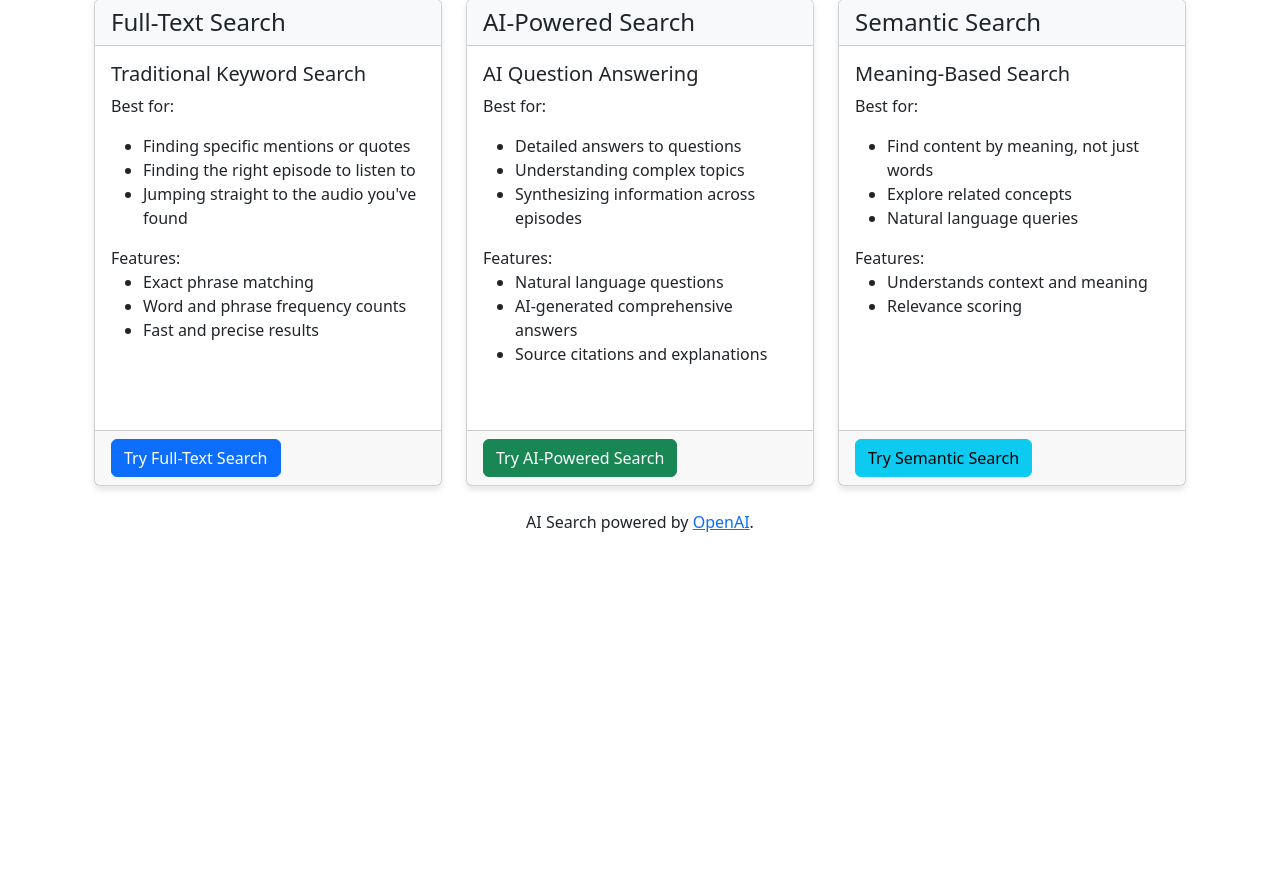
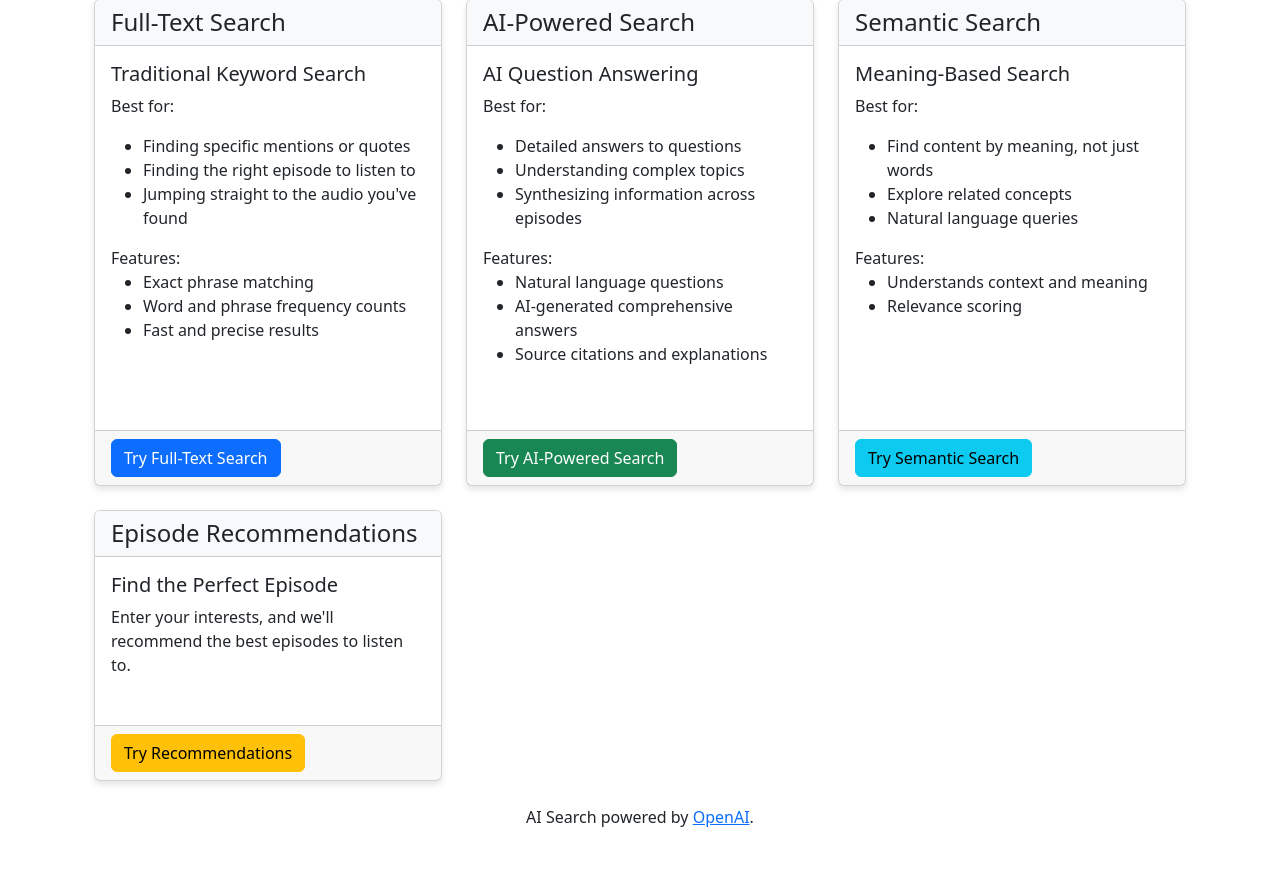
Before and after one commit to mattpovey/podcast_interrogator, a Flask app: page / in a window 1280 px wide. Shown: the part 282-1175 px from the top of the page. Before the commit the page ends 814 px from the top, so only its background shows below. Run offline with Flask 3, Linux system fonts and the light colour scheme; parts of the project's set-up code (start-up, migrations or seed data) failed here and were passed over.

Commit message:
Add episode recommendations feature to podcast application
- Implemented a new function `create_recommendations_prompt` in libPodSemSearch.py to generate prompts for recommending episodes based on user interests and semantic search results.
- Added a new route in app.py to serve the recommendations page.
- Enhanced frontend with a form for users to submit their interests and receive episode recommendations via an API call.
- Updated index.html to include a card for accessing the recommendations feature.
- Improved JavaScript to handle the display of recommendations and error messages dynamically.

```diff
--- a/frontend/app/app.py
+++ b/frontend/app/app.py
@@ -740,5 +740,9 @@ def rag_search():
 
     return Response(stream_with_context(generate()), mimetype='text/event-stream')
 
+@app.route('/recommendations', methods=['GET'])
+def recommendations_page():
+    return render_template('recommend.html')
+
 if __name__ == '__main__':
     app.run(host='127.0.0.1', port=5000)
--- a/frontend/app/static/script.js
+++ b/frontend/app/static/script.js
@@ -661,4 +661,58 @@ document.addEventListener('DOMContentLoaded', function() {
 
         ragResults.innerHTML = resultsHtml;
     }
+
+    const recommendForm = document.getElementById('recommend-form');
+    if (recommendForm) {
+        recommendForm.addEventListener('submit', async (e) => {
+            e.preventDefault();
+            const spinner = recommendForm.querySelector('.fa-spinner');
+            spinner.classList.remove('d-none');
+
+            const userInterest = document.getElementById('recommend-interest').value;
+            const formData = new FormData();
+            formData.append('interest', userInterest);
+
+            try {
+                const response = await fetch('/api/search/recommend', {
+                    method: 'POST',
+                    body: formData
+                });
+                const data = await response.json();
+                spinner.classList.add('d-none');
+
+                const resultsDiv = document.getElementById('recommend-results');
+
+                if (data.error) {
+                    resultsDiv.innerHTML = `<div class="alert alert-danger">${data.error}</div>`;
+                    return;
+                }
+
+                // Expect JSON with { "recommendations": [...] }
+                if (!data.recommendations) {
+                    resultsDiv.innerHTML = `<div class="alert alert-info">No recommendations found.</div>`;
+                    return;
+                }
+
+                let html = '';
+                data.recommendations.forEach((rec, index) => {
+                    html += `
+                        <div class="mb-3">
+                            <strong>Recommendation ${index + 1}:</strong><br>
+                            <strong>Title:</strong> ${rec.title}<br>
+                            <strong>Reason:</strong> ${rec.reason}<br>
+                            <strong>URL:</strong> <a href="${rec.url}" target="_blank">${rec.url}</a>
+                        </div>
+                    `;
+                });
+                resultsDiv.innerHTML = html;
+
+            } catch (err) {
+                spinner.classList.add('d-none');
+                console.error(err);
+                document.getElementById('recommend-results').innerHTML =
+                    `<div class="alert alert-danger">There was an error fetching recommendations.</div>`;
+            }
+        });
+    }
 });
--- a/frontend/app/templates/index.html
+++ b/frontend/app/templates/index.html
@@ -109,6 +109,24 @@
                 </div>
             </div>
         </div>
+
+        <!-- Episode Recommendations Card -->
+        <div class="col-md-4 mb-4">
+            <div class="card h-100">
+                <div class="card-header">
+                    <h2>Episode Recommendations</h2>
+                </div>
+                <div class="card-body">
+                    <h5 class="card-title">Find the Perfect Episode</h5>
+                    <p class="card-text">
+                        Enter your interests, and we'll recommend the best episodes to listen to.
+                    </p>
+                </div>
+                <div class="card-footer">
+                    <a href="{{ url_for('recommendations_page') }}" class="btn btn-warning">Try Recommendations</a>
+                </div>
+            </div>
+        </div>
     </div>
     <div class="row mb-5">
         <div class="col-12 text-center">
```
Also changed, not shown: frontend/app/templates/recommend.html (added, +35 -0 lines), libPodSemSearch.py (+51 -0 lines).
